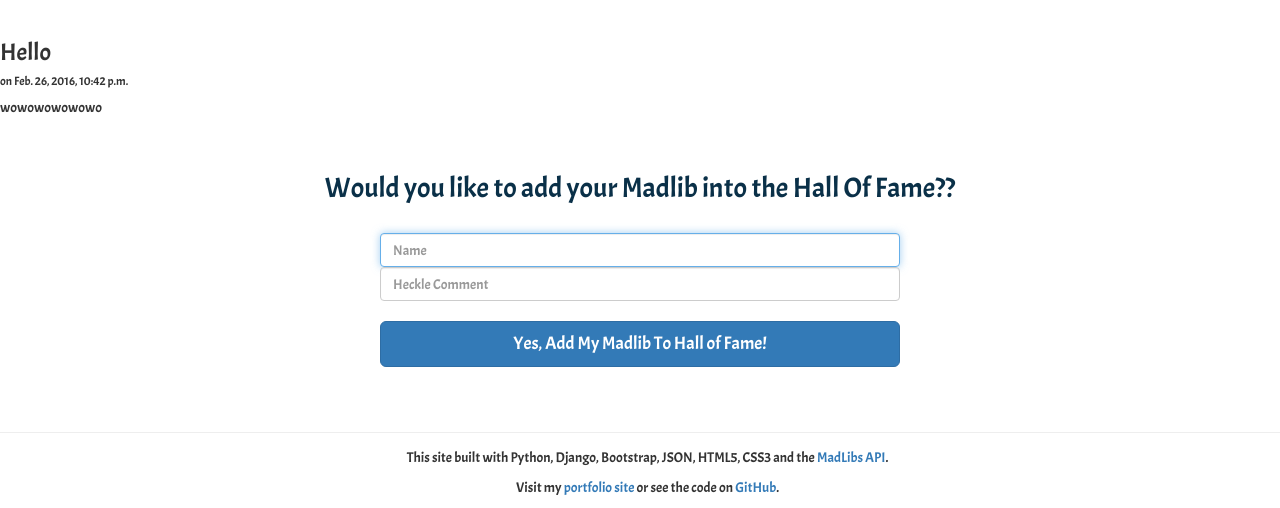
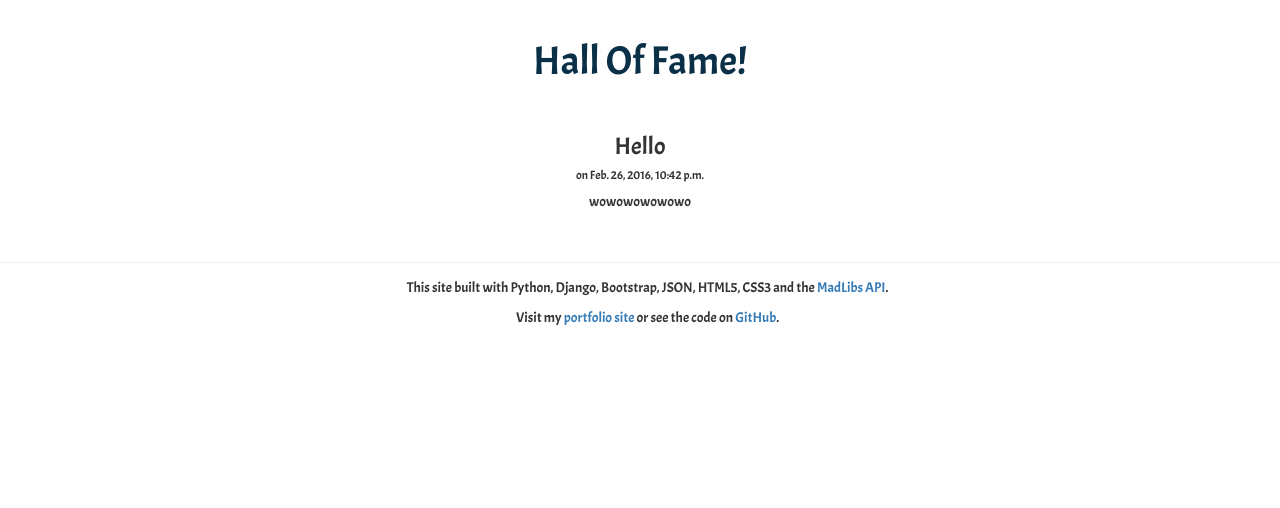
Before and after one commit to ryanfitch/Django_Mini_Projects, a Django app: template djangoMadlibz/madlibzSite/blog/templates/blog/post.html in a window 1280 px wide. Shown: the part 534-1042 px from the top of the page. After the commit the page ends 859 px from the top, so only its background shows below. Run offline with Django 3.2, Linux system fonts and the light colour scheme; the template is opened without the code that fills it: values that come from a table or form of the project are taken from there, others are empty; data comes from the database, SQL or seed files in the repository; both versions use the stored data as it was after the commit; some libraries are stand-ins or nearby versions.

Commit message:
database posts is working

```diff
--- a/djangoMadlibz/madlibzSite/blog/admin.py
+++ b/djangoMadlibz/madlibzSite/blog/admin.py
@@ -1,4 +1,4 @@
 from django.contrib import admin
 from blog.models import Post
 
-# admin.site.register(Post)
+admin.site.register(Post)
--- a/djangoMadlibz/madlibzSite/blog/templates/blog/blog.html
+++ b/djangoMadlibz/madlibzSite/blog/templates/blog/blog.html
@@ -41,10 +41,9 @@
     <div>
         <div class="text-center">
             <br>
+            <h1 class="text-center" style="font-family: 'acme'; font-size: 40px; color: #0a3048;">Hall Of Fame!</h1><br>
+    {% block content %}
 
-    {% block content %}
-        <h1 class="text-center" style="font-family: 'acme'; font-size: 40px; color: #0a3048;">Hall Of Fame!</h1>
-        <br>
         {% for post in object_list %}
             <h5 class="text-center" style="font-family: 'acme'; font-size: 20px; color: #0a3048;">{{ post.date|date:"Y-m-d" }}<a href="/blog/{{post.id}}"> {{post.title}}</a> </h5>
         {% endfor %}
--- a/djangoMadlibz/madlibzSite/blog/templates/blog/post.html
+++ b/djangoMadlibz/madlibzSite/blog/templates/blog/post.html
@@ -1,7 +1,63 @@
-{% extends "madlibsApp/answers.html" %}
+<!DOCTYPE html>
+<html lang="en">
+<head>
+    <title>Madlibz API</title>
+    <link href='https://fonts.googleapis.com/css?family=Acme' rel='stylesheet' type='text/css'>
+    <link rel="stylesheet" href="https://cdnjs.cloudflare.com/ajax/libs/bootswatch/3.3.6/journal/bootstrap.min.css"/>
+    <style>
+        body {
+            font-family: 'Acme', sans-serif;
+            margin-top: 5px;
+        }
+        footer {
+            margin-top: 50px;
+            padding-top: 15px;
+            border-top: 1px solid #EEE;
+        }
+        .output {
+            line-height: 50px;
+        }
+        .form {
+            max-width: 550px;
+            padding: 15px;
+            margin: 0 auto;
+        }
+
+    </style>
+</head>
+<body>
+
+    <div class="text-center">
+        <img src="http://4.bp.blogspot.com/-7lkrxgMK4ys/Ul8DL_lzYnI/AAAAAAAAAFs/D4CaYNdNmbc/s1600/MadLibs-Logo.png" alt="Madlibs Logo" width="600" />
+    </div>
+    <br>
+    <div class="text-center" style="background-color:#fff; font-size: 25px">
+        <ul class="nav nav-tabs nav-justified">
+            <li role="presentation"><a href='http://127.0.0.1:8000/madlibsapp/'>Write A New Madlib!</a></li>
+            <li role="presentation"><a href='/blog/'>Hall Of Fame!</a></li>
+        </ul>
+    </div>
+
+    <div>
+        <div class="text-center">
+            <br>
+            <h1 class="text-center" style="font-family: 'acme'; font-size: 40px; color: #0a3048;">Hall Of Fame!</h1><br>
 
 {% block content %}
     <h3>{{post.title}}</h3>
     <h6>on {{post.date}}</h6>
     {{post.body|safe|linebreaks}}
 {% endblock %}
+
+        <footer>
+            <div class="container-fluid text-center" style='margin-left:15px'>
+                <p>This site built with Python, Django, Bootstrap, JSON, HTML5, CSS3 and the <a href="http://madlibz.herokuapp.com/api">MadLibs API</a>.</p>
+                <p>Visit my <a href="http://www.ryan-fitch.com">portfolio site</a> or see the code on <a href="https://github.com/ryanfitch/Django_Mini_Projects/tree/master/djangoMadlibz/madlibzSite">GitHub</a>.</p>
+            </div>
+        </footer>
+
+    <script type="text/javascript" src="//cdnjs.cloudflare.com/ajax/libs/jquery/2.1.4/jquery.min.js"></script>
+    <script src="https://maxcdn.bootstrapcdn.com/bootstrap/3.3.6/js/bootstrap.min.js"></script>
+
+</body>
+</html>
--- a/djangoMadlibz/madlibzSite/blog/urls.py
+++ b/djangoMadlibz/madlibzSite/blog/urls.py
@@ -1,8 +1,16 @@
 from django.conf.urls import url, include
-from django.views.generic import ListView, DeleteView
+from django.views.generic import ListView, DetailView
 from blog.models import Post
 
 
 
-urlpatterns = [ url(r'^$', ListView.as_view(queryset=Post.objects.all().order_by("-date")[:25],
-                                            template_name="blog/blog.html"))]
+urlpatterns = [
+                url(r'^$', ListView.as_view(
+                                    queryset=Post.objects.all().order_by("-date")[:25],
+                                    template_name="blog/blog.html")),
+
+                url(r'^(?P<pk>\d+)$', DetailView.as_view(
+                                    model = Post,
+                                    template_name="blog/post.html")),
+
+            ]
--- a/djangoMadlibz/madlibzSite/madlibsApp/templates/madlibsApp/answers.html
+++ b/djangoMadlibz/madlibzSite/madlibsApp/templates/madlibsApp/answers.html
@@ -61,7 +61,7 @@
                     <p style="font-family: 'acme'; font-size: 28px; color: #0a3048;">Would you like to add your Madlib into the Hall Of Fame??</p>
                     <form class="form" id="login_form" method="POST" action="">{% csrf_token %}
                         <input type="text" name="user" class="form-control" placeholder="Name" value="" required autofocus>
-                        <input type="text" name="user" class="form-control" placeholder="Heckle Comment" value="" required autofocus>
+                        <input type="text" name="user" class="form-control" placeholder="Comment (Or Heckle)" value="" required autofocus>
                         <br>
                         <button class="btn btn-lg btn-primary btn-block" type="submit">Yes,  Add My Madlib To Hall of Fame!</button>
                     </form>
```
Also changed, not shown: djangoMadlibz/madlibzSite/blog/migrations/0001_initial.py, djangoMadlibz/madlibzSite/db.sqlite3.
